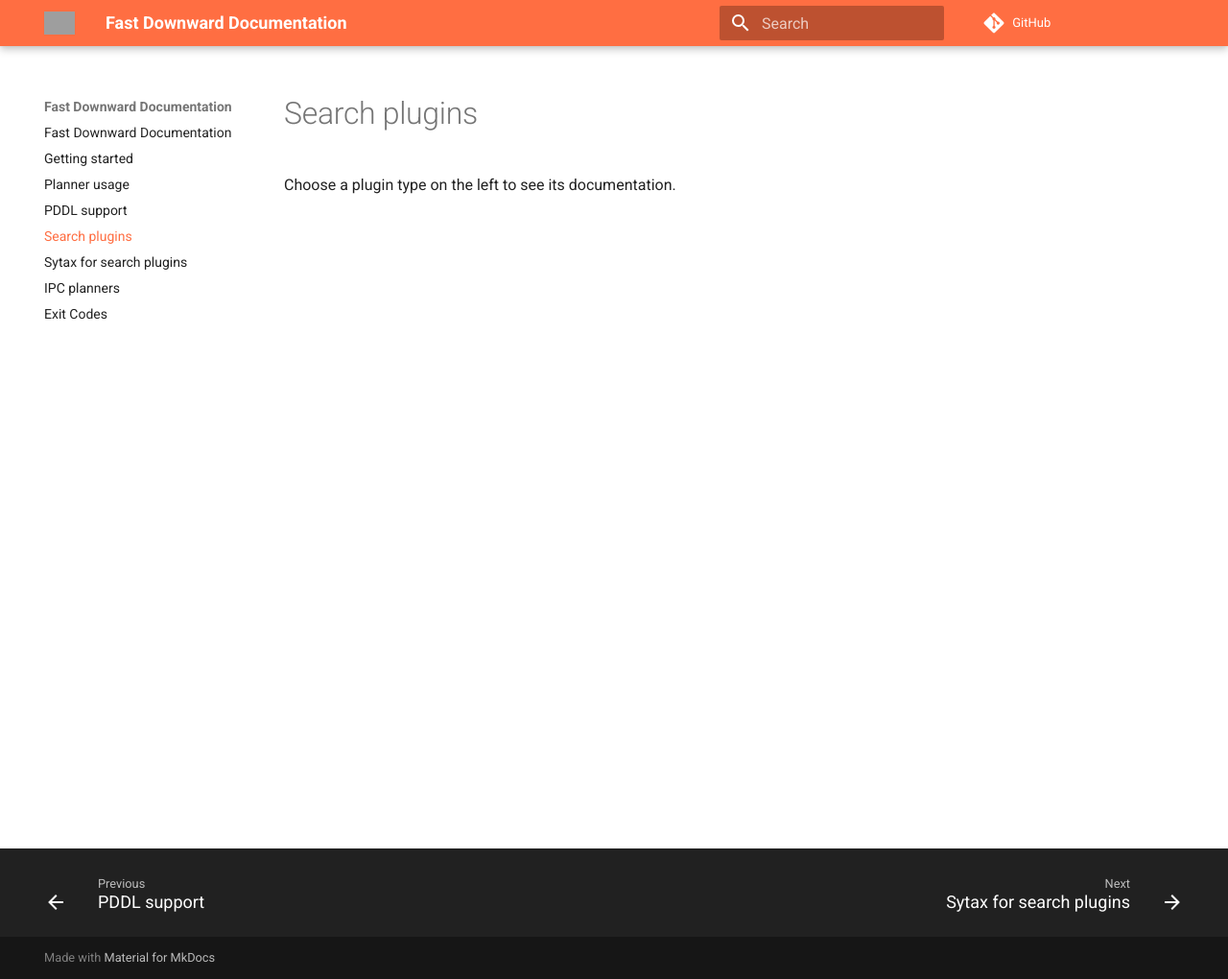
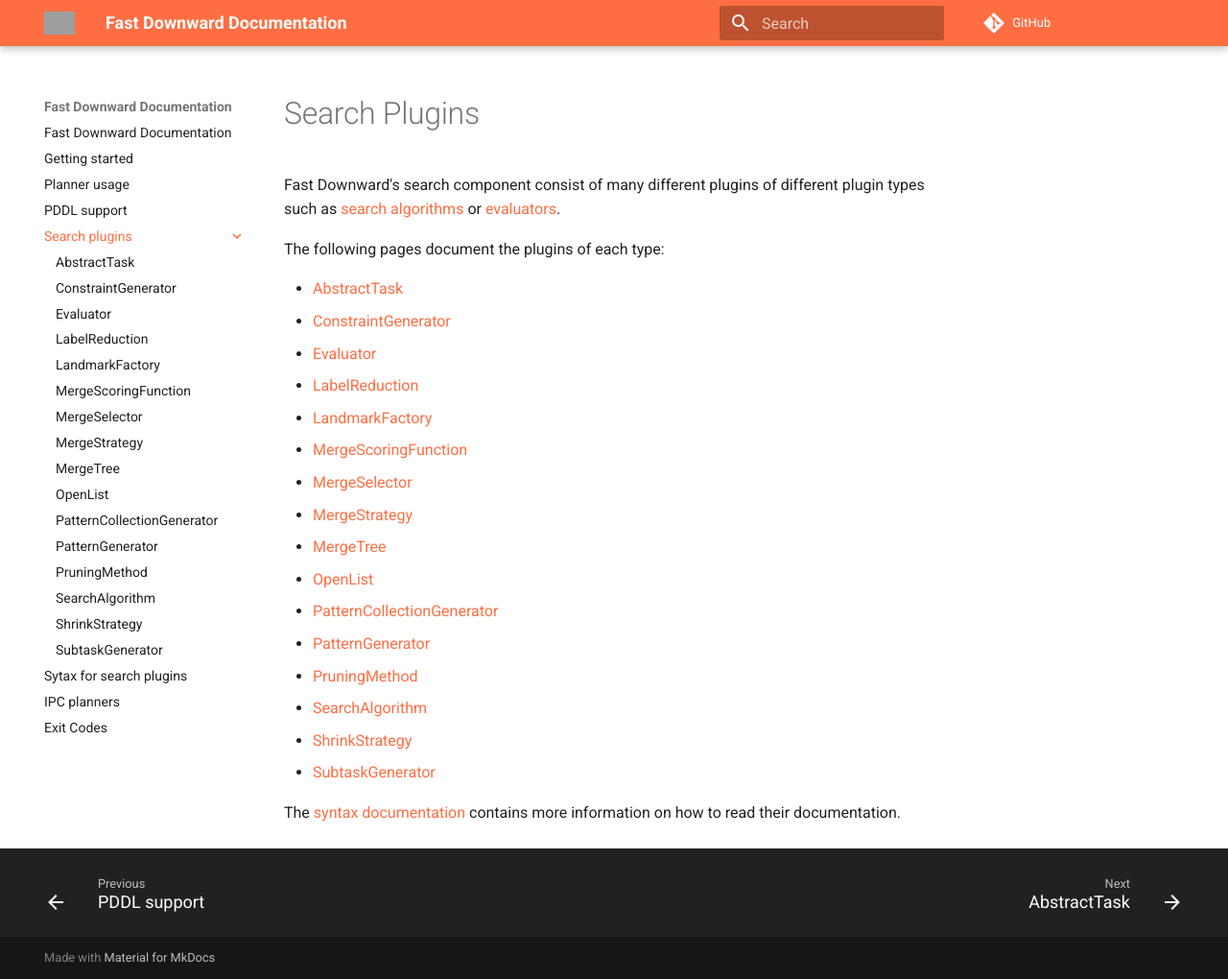
Before and after one commit to roeger/downward-website, an MkDocs documentation site: the page built from docs/search/index.md, in a window 1280 px wide and 1020 px high. Shown: the whole window at 96% size. Built offline with MkDocs 1.6.1 and Material for MkDocs 9.7.7, drawn with Linux system fonts in a browser that asks for light colours; comment, search, counter and statistics services are not loaded; the version menu is left out.

Commit message:
update documentation

```diff
--- a/docs/search/index.md
+++ b/docs/search/index.md
@@ -1,3 +1,27 @@
 
+# Search Plugins
 
-Choose a plugin type on the left to see its documentation.
+Fast Downward's search component consist of many different plugins of different
+plugin types such as [search algorithms](SearchAlgorithm.md) or [evaluators](Evaluator.md).
+
+The following pages document the plugins of each type:
+
+-  [AbstractTask](AbstractTask.md)
+-  [ConstraintGenerator](ConstraintGenerator.md)
+-  [Evaluator](Evaluator.md)
+-  [LabelReduction](LabelReduction.md)
+-  [LandmarkFactory](LandmarkFactory.md)
+-  [MergeScoringFunction](MergeScoringFunction.md)
+-  [MergeSelector](MergeSelector.md)
+-  [MergeStrategy](MergeStrategy.md)
+-  [MergeTree](MergeTree.md)
+-  [OpenList](OpenList.md)
+-  [PatternCollectionGenerator](PatternCollectionGenerator.md)
+-  [PatternGenerator](PatternGenerator.md)
+-  [PruningMethod](PruningMethod.md)
+-  [SearchAlgorithm](SearchAlgorithm.md)
+-  [ShrinkStrategy](ShrinkStrategy.md)
+-  [SubtaskGenerator](SubtaskGenerator.md)
+
+The [syntax documentation](../search-plugin-syntax.md) contains more
+information on how to read their documentation.
```
Also changed, not shown: docs/SUMMARY.md (+2 -2 lines).
